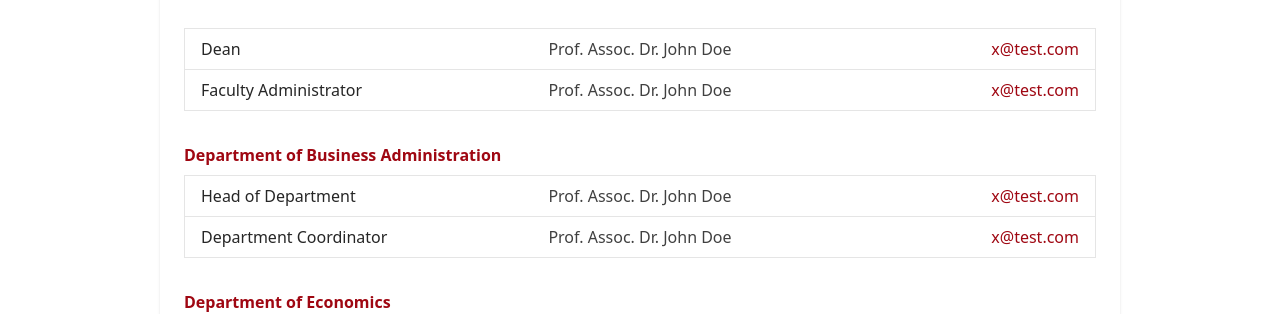
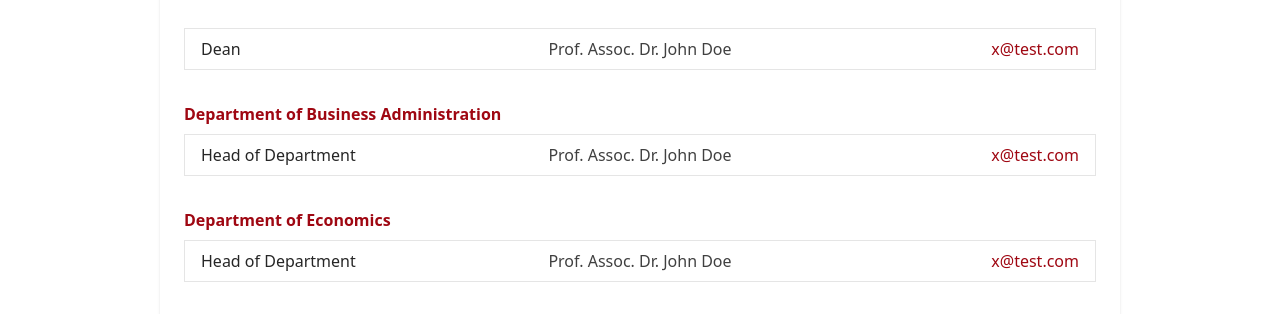
Before and after one commit to ecerri22/fbl-web, a Next.js app: page /staff in a window 1280 px wide. Shown: the part 581-895 px from the top of the page. Built offline with nearby package versions, Linux system fonts and the light colour scheme.

Commit message:
fix faculty staff page

```diff
--- a/src/app/staff/_components/FacultyStaffTable.tsx
+++ b/src/app/staff/_components/FacultyStaffTable.tsx
@@ -7,12 +7,7 @@ const facultyData = [
     role: "Dean",
     name: "Prof. Assoc. Dr. John Doe",
     email: "x@test.com",
-  },
-  {
-    role: "Faculty Administrator",
-    name: "Prof. Assoc. Dr. John Doe",
-    email: "x@test.com",
-  },
+  }
 ];
 
 const departments = [
@@ -23,12 +18,7 @@ const departments = [
         role: "Head of Department",
         name: "Prof. Assoc. Dr. John Doe",
         email: "x@test.com",
-      },
-      {
-        role: "Department Coordinator",
-        name: "Prof. Assoc. Dr. John Doe",
-        email: "x@test.com",
-      },
+      }
     ],
   },
   {
@@ -38,12 +28,7 @@ const departments = [
         role: "Head of Department",
         name: "Prof. Assoc. Dr. John Doe",
         email: "x@test.com",
-      },
-      {
-        role: "Department Coordinator",
-        name: "Prof. Assoc. Dr. John Doe",
-        email: "x@test.com",
-      },
+      }
     ],
   },
   {
@@ -53,17 +38,7 @@ const departments = [
         role: "Head of Department",
         name: "Prof. Assoc. Dr. John Doe",
         email: "x@test.com",
-      },
-      {
-        role: "Department Coordinator",
-        name: "Prof. Assoc. Dr. John Doe",
-        email: "x@test.com",
-      },
-      {
-        role: "Department Coordinator",
-        name: "Prof. Assoc. Dr. John Doe",
-        email: "x@test.com",
-      },
+      }
     ],
   },
    {
@@ -73,37 +48,27 @@ const departments = [
         role: "Head of Department",
         name: "Prof. Assoc. Dr. John Doe",
         email: "x@test.com",
-      },
-      {
-        role: "Department Coordinator",
-        name: "Prof. Assoc. Dr. John Doe",
-        email: "x@test.com",
-      },
-      {
-        role: "Department Coordinator",
-        name: "Prof. Assoc. Dr. John Doe",
-        email: "x@test.com",
-      },
+      }
     ],
   },
-   {
+  {
     title: "Department of Finance & Accounting",
     members: [
       {
         role: "Head of Department",
         name: "Prof. Assoc. Dr. John Doe",
         email: "x@test.com",
-      },
+      }
+    ],
+  },
+  {
+    title: "Qendra Kërkimore Shkencore për Kërkime dhe Zhvillime në Drejtësi dhe Ekonomi",
+    members: [
       {
-        role: "Department Coordinator",
+        role: "Head of Department",
         name: "Prof. Assoc. Dr. John Doe",
         email: "x@test.com",
-      },
-      {
-        role: "Department Coordinator",
-        name: "Prof. Assoc. Dr. John Doe",
-        email: "x@test.com",
-      },
+      }
     ],
   },
 ];
```
